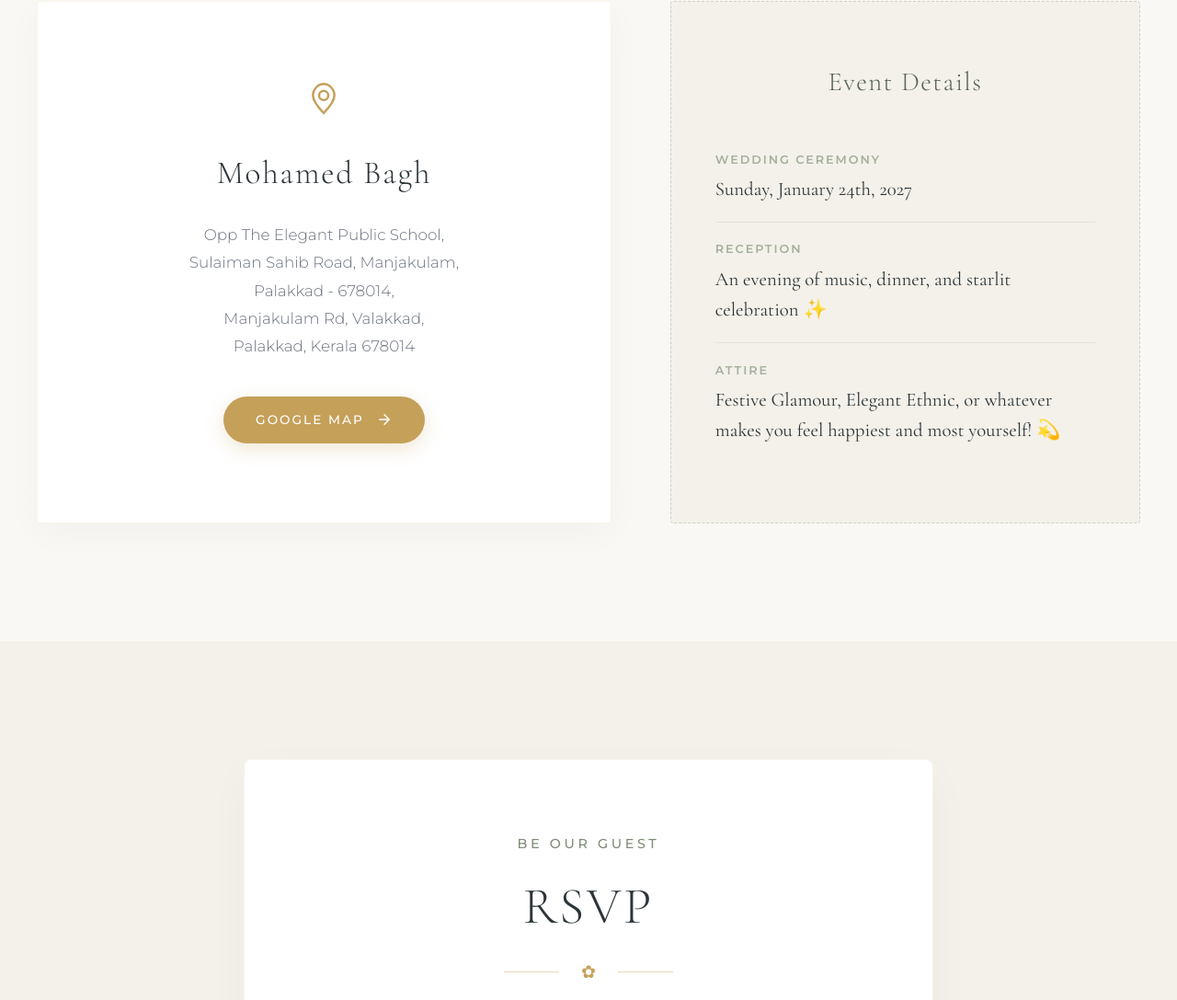
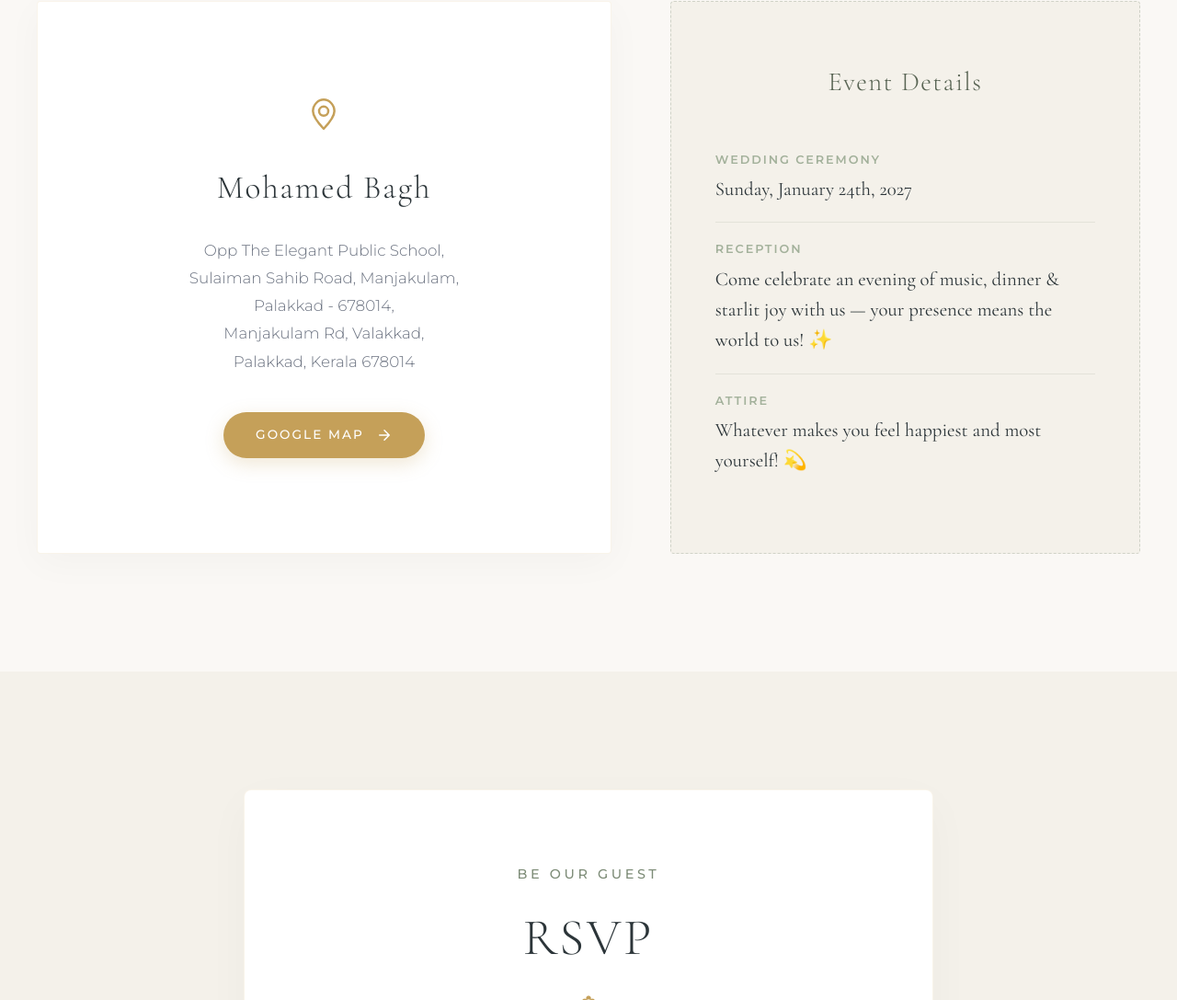
Before and after one commit to Harikrishnan009/Wedding-website-Hari-Diya, a plain HTML site: page index.html in a window 1280 px wide. Shown: the part 5170-6257 px from the top of the page at 92% size. Drawn offline with nearby package versions, Linux system fonts and the light colour scheme.

Commit message:
Update Reception and Attire text with custom heartfelt wording

```diff
--- a/index.html
+++ b/index.html
@@ -245,11 +245,11 @@
                         </div>
                         <div class="detail-item">
                             <span class="detail-label">Reception</span>
-                            <span class="detail-value">An evening of music, dinner, and starlit celebration ✨</span>
+                            <span class="detail-value">Come celebrate an evening of music, dinner & starlit joy with us — your presence means the world to us! ✨</span>
                         </div>
                         <div class="detail-item">
                             <span class="detail-label">Attire</span>
-                            <span class="detail-value">Festive Glamour, Elegant Ethnic, or whatever makes you feel happiest and most yourself! 💫</span>
+                            <span class="detail-value">Whatever makes you feel happiest and most yourself! 💫</span>
                         </div>
                     </div>
                 </div>
```
